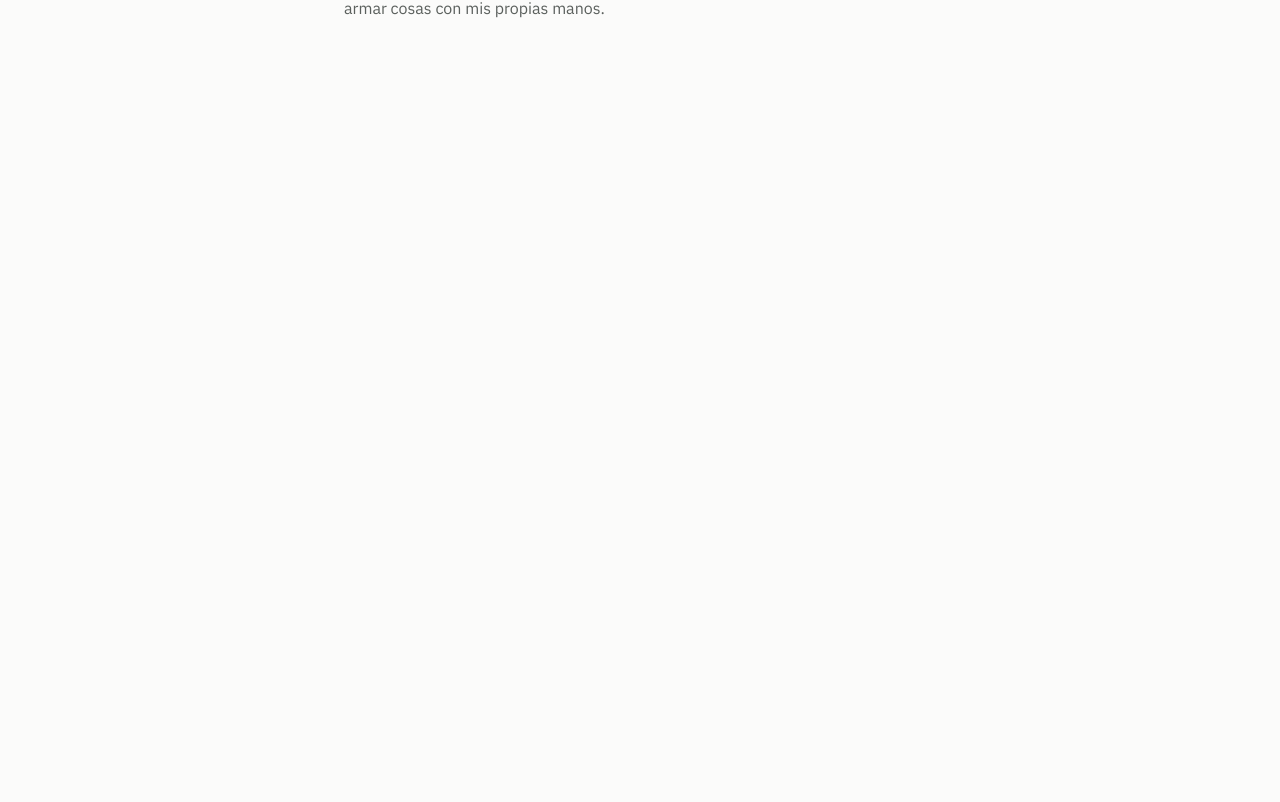
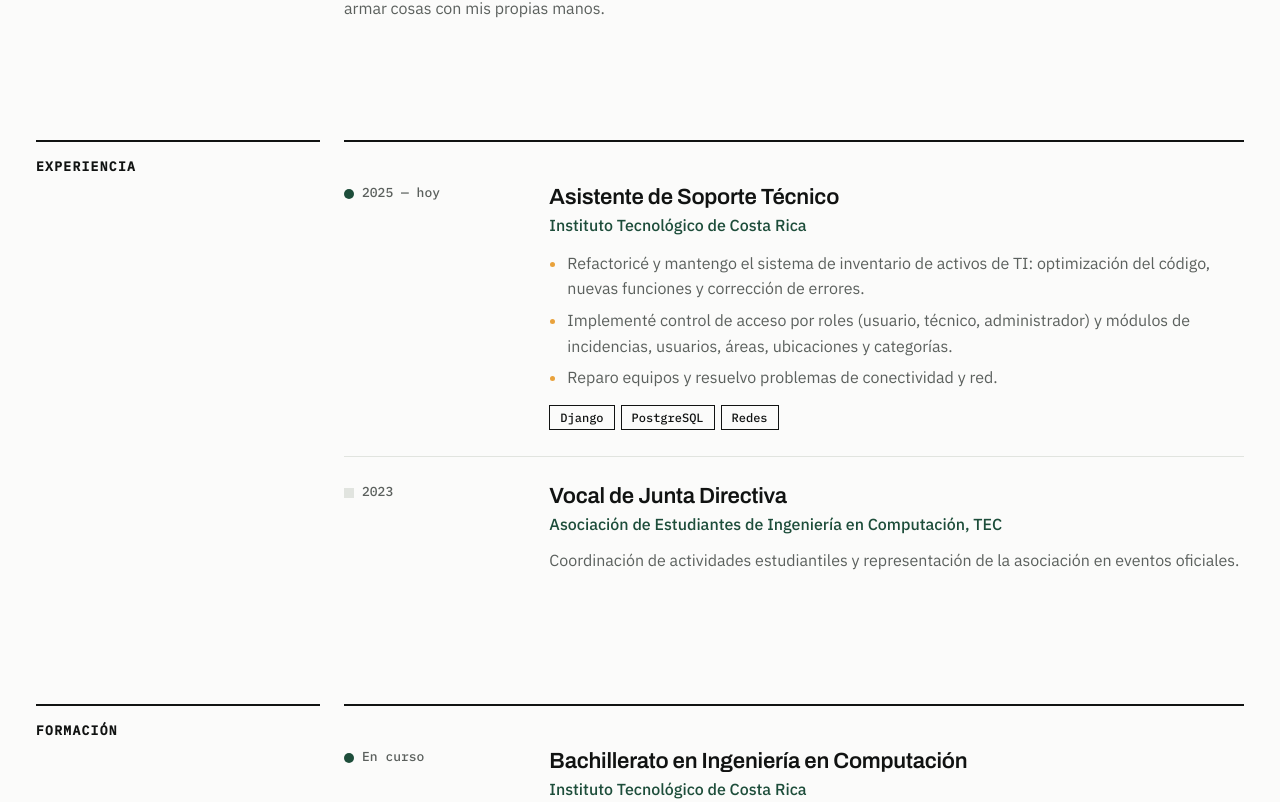
Before and after one commit to ccorella111/web-portfolio, a React (Vite) app: page / in a window 1280 px wide. Shown: the part 1498-2300 px from the top of the page. Before the commit the page ends 1558 px from the top, so only its background shows below. Built offline with nearby package versions, Linux system fonts and the light colour scheme.

Commit message:
feat: add experience and education timeline

```diff
--- a/src/App.tsx
+++ b/src/App.tsx
@@ -3,6 +3,8 @@ import { Hero } from './components/sections/hero/Hero';
 import { Facts } from './components/sections/facts/Facts';
 import { TechMarquee } from './components/sections/marquee/TechMarquee';
 import { About } from './components/sections/about/About';
+import { Experience } from './components/sections/experience/Experience';
+import { Education } from './components/sections/education/Education';
 
 function App() {
 
@@ -19,6 +21,8 @@ function App() {
 
         <div className='wrap'>
           <About />
+          <Experience />
+          <Education />
         </div>
 
       </main>
--- /dev/null
+++ b/src/components/sections/education/Education.tsx
@@ -0,0 +1,14 @@
+import { education } from "../../../data/education";
+import { ui } from "../../../data/ui";
+import { useLanguage } from "../../../i18n/LanguageContext";
+import { SectionBlock } from "../../ui/SectionBlock";
+import { Timeline } from "../../ui/Timeline";
+
+export function Education() {
+    const { t } = useLanguage();
+    return (
+        <SectionBlock id="formacion" title={t(ui.sections.education)}>
+            <Timeline entries={education} />
+        </SectionBlock>
+    )
+}
--- /dev/null
+++ b/src/components/sections/experience/Experience.tsx
@@ -0,0 +1,14 @@
+import { experience } from "../../../data/experience";
+import { ui } from "../../../data/ui";
+import { useLanguage } from "../../../i18n/LanguageContext";
+import { SectionBlock } from "../../ui/SectionBlock";
+import { Timeline } from "../../ui/Timeline";
+
+export function Experience() {
+    const { t } = useLanguage();
+    return (
+        <SectionBlock id="experience" title={t(ui.sections.experience)}>
+            <Timeline entries={experience} />
+        </SectionBlock>
+    )
+}
--- /dev/null
+++ b/src/components/ui/ChipList.tsx
@@ -0,0 +1,13 @@
+interface ChipListProps {
+    items: string[];
+}
+
+export function ChipList({items}: ChipListProps) {
+    return (
+        <div className="chips">
+            {items.map((item) => (
+                <span key={item} className="chip">{item}</span>
+            ))}
+        </div>
+    );
+}
--- /dev/null
+++ b/src/components/ui/Timeline.css
@@ -0,0 +1,45 @@
+.entry {
+    display: grid;
+    grid-template-columns: repeat(9, minmax(0, 1fr));
+    gap: 24px;
+    padding: 26px 0;
+    border-bottom: 1px solid var(--light);
+    position: relative;
+    isolation: isolate;
+}
+.entry:last-child { border-bottom: 0; }
+
+.entry::before {
+    content: "";
+    position: absolute;
+    left: 0; top: 0; bottom: 0;
+    width: 0;
+    background: var(--paper);
+    z-index: -1;
+    transition: width .5s var(--ease);
+}
+.entry:hover::before { width: 100%; }
+
+.entry__period {
+    grid-column: 1 / 3;
+    font: 500 13px var(--mono);
+    color: var(--grey);
+    font-variant-numeric: tabular-nums;
+    display: flex;
+    align-items: flex-start;
+    gap: 8px;
+}
+.entry__period i { flex: none; width: 10px; height: 10px; margin-top: 5px; background: var(--light); }
+.entry--now .entry__period i { background: var(--green); border-radius: 50%; animation: pulse 2s infinite; }
+
+.entry__body { grid-column: 3 / 10; min-width: 0; }
+.entry h3 { font: 600 22px/1.25 var(--display); margin: 0; letter-spacing: -.01em; }
+.entry__org { color: var(--green); font-weight: 500; margin-top: 2px; }
+.entry ul { margin: 12px 0 0; padding-left: 18px; color: var(--grey); display: grid; gap: 6px; }
+.entry ul li::marker { color: var(--amber); }
+.entry p { margin: 10px 0 0; color: var(--grey); }
+
+@media (max-width: 620px){
+    .entry { grid-template-columns: 1fr; gap: 6px; }
+    .entry__period, .entry__body { grid-column: 1 / -1; }
+}
--- /dev/null
+++ b/src/components/ui/Timeline.tsx
@@ -0,0 +1,32 @@
+import type { TimelineEntry } from "../../types";
+import { useLanguage } from "../../i18n/LanguageContext";
+import { ChipList } from './ChipList';
+import './Timeline.css';
+
+export function Timeline({ entries }: { entries: TimelineEntry[] }) {
+    const { t } = useLanguage();
+
+    return (
+        <div className="timeline">
+            {entries.map((entry) => (
+                <article key={entry.title.es} className={`entry${entry.current ? ' entry--now' : ''}`}>
+                    <div className="entry__period">
+                        <i aria-hidden="true" />
+                        <span>{t(entry.period)}</span>
+                    </div>
+                    <div className="entry__body">
+                        <h3>{t(entry.title)}</h3>
+                        <div className="entry__org">{t(entry.org)}</div>
+                        {entry.bullets && (
+                            <ul>
+                                {entry.bullets.map((b) => <li key={b.es}>{t(b)}</li>)}
+                            </ul>
+                        )}
+                        {entry.description && <p>{t(entry.description)}</p>}
+                        {entry.tags && <ChipList items={entry.tags.map(t)} />}
+                    </div>
+                </article>
+            ))}
+        </div>
+    );
+}
```
